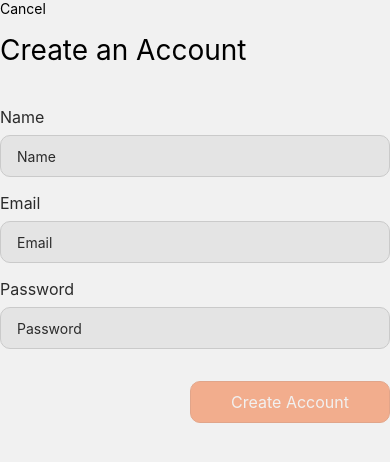
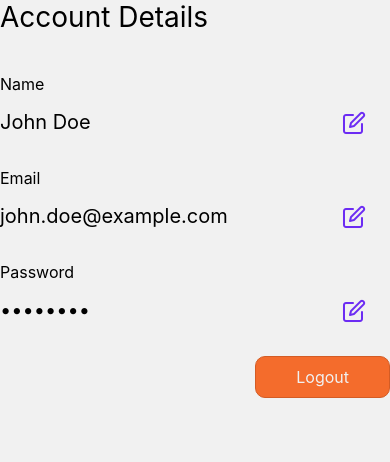
Before and after one commit to justinjya/AICE, a React Native app: screen / in a window 390 px wide. Shown: the top 462 px of the page. Built offline with nearby package versions, Linux system fonts and the light colour scheme.

Commit message:
created account details page (state: logged in)

```diff
--- /dev/null
+++ b/AccountDetailsPage.tsx
@@ -0,0 +1,198 @@
+import { SafeAreaView, Text, StyleSheet, View, TextInput, Pressable } from "react-native";
+import { StatusBar } from "expo-status-bar";
+import { CredentialInput, Button } from '@components';
+import { Colors, Sizes, Spacings } from "@values";
+import React, { useState } from 'react';
+import { Feather } from '@expo/vector-icons';
+
+export default function AccountDetailsPage() {
+
+  const isEmailValid = (email: string) => {
+    const regex = /^[a-zA-Z0-9._%+-]+@[a-zA-Z0-9.-]+\.[a-zA-Z]{2,}$/;
+    return regex.test(email);
+  };
+
+  const [name, setName] = useState('John Doe');
+  const [isEditingName, setIsEditingName] = useState(false);
+
+  const [email, setEmail] = useState('john.doe@example.com');
+  const [isEditingEmail, setIsEditingEmail] = useState(false);
+
+  const [password, setPassword] = useState('password');
+  const [isEditingPassword, setIsEditingPassword] = useState(false);
+
+  const isEditingAnyField = isEditingName || isEditingEmail || isEditingPassword;
+
+  return (
+    <SafeAreaView style={styles.container}>
+      <Text style={styles.title}>Account Details</Text>
+      <View style={styles.detailContainer}>
+        {isEditingName ? (
+          <CredentialInput
+            title="Name"
+            placeholder='Name'
+            inputProps={{ inputText: name, setInputText: setName }}
+            style={{ marginBottom: Spacings.s }} />
+        ) : (
+          <>
+            <Text style={styles.detailTitle}>Name</Text>
+            <View style={styles.detailRow}>
+              <Text style={styles.detail}>{name}</Text>
+              <Pressable onPress={() => setIsEditingName(true)}>
+                <Feather name="edit" size={24} color={Colors.secondary} style={{ marginRight: Spacings.l }} />
+              </Pressable>
+            </View>
+          </>
+        )}
+      </View>
+      <View style={styles.detailContainer}>
+      {isEditingEmail ? (
+          <CredentialInput
+            title="Email"
+            placeholder='Email'
+            inputProps={{ inputText: email, setInputText: setEmail }}
+            style={{ marginBottom: Spacings.s }} />
+        ) : (
+          <>
+            <Text style={styles.detailTitle}>Email</Text>
+            <View style={styles.detailRow}>
+              <Text style={styles.detail}>{email}</Text>
+              <Pressable onPress={() => setIsEditingEmail(true)}>
+                <Feather name="edit" size={24} color={Colors.secondary} style={{ marginRight: Spacings.l }} />
+              </Pressable>
+            </View>
+          </>
+        )}
+      </View>
+      <View style={styles.detailContainer}>
+        {isEditingPassword ? (
+            <CredentialInput password={true}
+              title="Password"
+              placeholder='Password'
+              inputProps={{ inputText: password, setInputText: setPassword }}
+              style={{ marginBottom: Spacings.s }} />
+          ) : (
+            <>
+              <Text style={styles.detailTitle}>Password</Text>
+              <View style={styles.detailRow}>
+                <Text style={styles.detail}>{'•'.repeat(password.length)}</Text>
+                <Pressable onPress={() => setIsEditingPassword(true)}>
+                  <Feather name="edit" size={24} color={Colors.secondary} style={{ marginRight: Spacings.l }} />
+                </Pressable>
+              </View>
+            </>
+          )}
+      </View>
+      {isEditingAnyField ? (
+      <View style={styles.ButtonContainer}>
+        <Button
+          title='Cancel'
+          style={styles.CancelButton}
+          textStyle={styles.SaveButtonText}
+          onPress={() => {
+            setIsEditingName(false);
+            setIsEditingEmail(false);
+            setIsEditingPassword(false);
+          }}
+        />
+        <Button
+          title='Save'
+          style={styles.SaveButton}
+          textStyle={styles.SaveButtonText}
+          onPress={() => {
+            setIsEditingName(false);
+            setIsEditingEmail(false);
+            setIsEditingPassword(false);
+          }}
+        />
+      </View>
+    ) : (
+      <Button
+        title='Logout'
+        style={styles.LogoutButton}
+        textStyle={styles.LogoutButtonText}
+      />
+    )}
+      <StatusBar style="auto" />
+    </SafeAreaView>
+  );
+}
+
+const styles = StyleSheet.create({
+  container: {
+    flex: 1,
+    paddingHorizontal: Spacings.m,
+  },
+  title: {
+    fontSize: Sizes.h1,
+    marginBottom: Spacings.xxl,
+  },
+  detailContainer: {
+    flexDirection: 'column',
+    marginBottom: Spacings.m,
+  },
+  detailRow: {
+    flexDirection: 'row',
+    marginBottom: Spacings.m,
+    justifyContent: 'space-between',
+  },
+  detailTitle: {
+    marginRight: Spacings.s,
+    marginBottom: Spacings.m,
+    fontSize: Sizes.h3,
+  },
+  detail: {
+    marginRight: Spacings.s,
+    fontSize: Sizes.h2,
+  },
+  LogoutButton: {
+    height: 42,
+    backgroundColor: Colors.primary,
+    opacity: 0.5,
+    borderRadius: 10,
+    borderColor: Colors.orange_600,
+    borderWidth: 1,
+    alignSelf: 'flex-end',
+    alignItems: 'center',
+    justifyContent: 'center',
+    paddingHorizontal: Spacings.xxl,
+  },
+  LogoutButtonText: {
+    fontSize: Sizes.h3,
+    color: Colors.onPrimary
+  },
+  ButtonContainer: {
+    flexDirection: 'row',
+    marginBottom: Spacings.m,
+    justifyContent: 'flex-end'
+  },
+  SaveButton: {
+    height: 42,
+    backgroundColor: Colors.primary,
+    opacity: 0.5,
+    borderRadius: 10,
+    borderColor: Colors.orange_600,
+    borderWidth: 1,
+    alignSelf: 'flex-end',
+    alignItems: 'center',
+    justifyContent: 'center',
+    paddingHorizontal: Spacings.xxl,
+  },
+  SaveButtonText: {
+    fontSize: Sizes.h3,
+    color: Colors.onPrimary
+  },
+  CancelButton: {
+    height: 42,
+    backgroundColor: Colors.primary,
+    opacity: 0.5,
+    borderRadius: 10,
+    borderColor: Colors.orange_600,
+    borderWidth: 1,
+    alignSelf: 'flex-end',
+    alignItems: 'center',
+    justifyContent: 'center',
+    paddingHorizontal: Spacings.xxl,
+    marginRight: Spacings.s
+  },
+});
--- a/App.tsx
+++ b/App.tsx
@@ -2,11 +2,13 @@ import { StatusBar } from 'expo-status-bar';
 import { StyleSheet, SafeAreaView } from 'react-native';
 import { Colors } from '@values';
 import RegisterPage from './RegisterPage';
+import AccountDetailsPage from './AccountDetailsPage';
 
 export default function App() {
   return (
     <SafeAreaView style={styles.container}>
-      <RegisterPage />
+      {/* <RegisterPage /> */}
+      <AccountDetailsPage />
       <StatusBar style="auto" />
     </SafeAreaView>
   );
--- a/components/Button.tsx
+++ b/components/Button.tsx
@@ -5,7 +5,7 @@ interface ButtonProps {
   title: string;
   style?: object;
   textStyle?: object;
-  onPress: () => void;
+  onPress?: () => void;
   disabled?: boolean;
   leftIcon?: ReactNode;
   rightIcon?: ReactNode;
--- a/values/Colors.ts
+++ b/values/Colors.ts
@@ -3,12 +3,12 @@ export default {
     onPrimary: '#F1F1F1',
     background: '#F1F1F1',
     onBackground: '#2B2B2B',
-    secondary: '#6C2CF4',
+    secondary: '#6C2CF3',
     tertiary: '#1EB430',
     onTertiary: '#F1F1F1',
     error: '#F42F2F',
     text: '#2B2B2B',
     gray_100: '#E4E4E4',
     gray_200: '#CACACA',
-    orange_600: '#D35C25'
+    orange_600: '#D35C25',
 }
```
Also changed, not shown: components/CredentialInput.tsx (+1 -10 lines).
